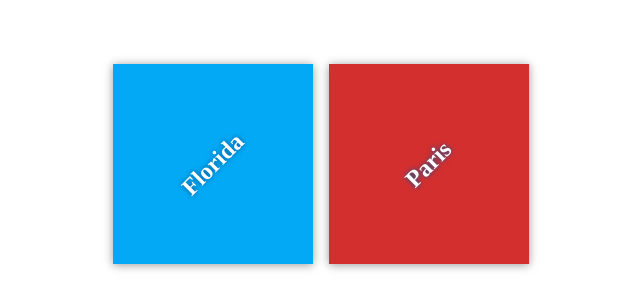
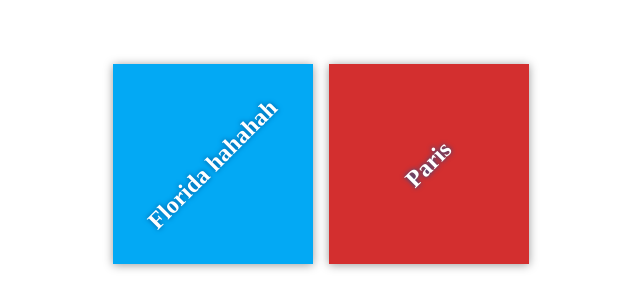
Before and after one commit to lbg-686/my-travel-plans, a plain HTML site: page index.html in a window 1280 px wide. Shown: the part 236-544 px from the top of the page, without its empty margins (319-959 px from the left). Drawn offline with Linux system fonts and the light colour scheme; files that its build step writes are made by us from their sources.

Commit message:
add h2 hahaha

```diff
--- a/index.html
+++ b/index.html
@@ -11,7 +11,7 @@
     <div class="container">
         <div class="destination-container">
             <div class="destination" id="florida">
-                <h2>Florida</h2>
+                <h2>Florida hahahah</h2>
             </div>
 
             <div class="destination" id="paris">
```
